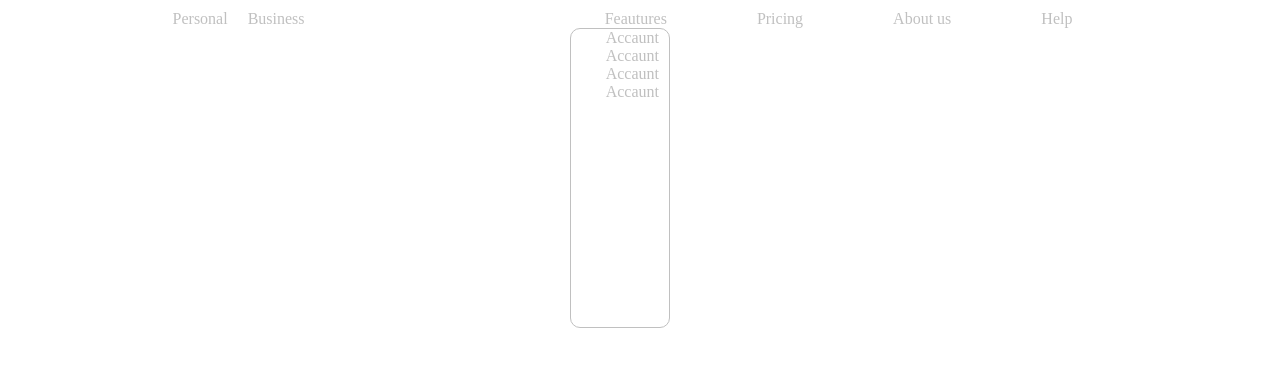
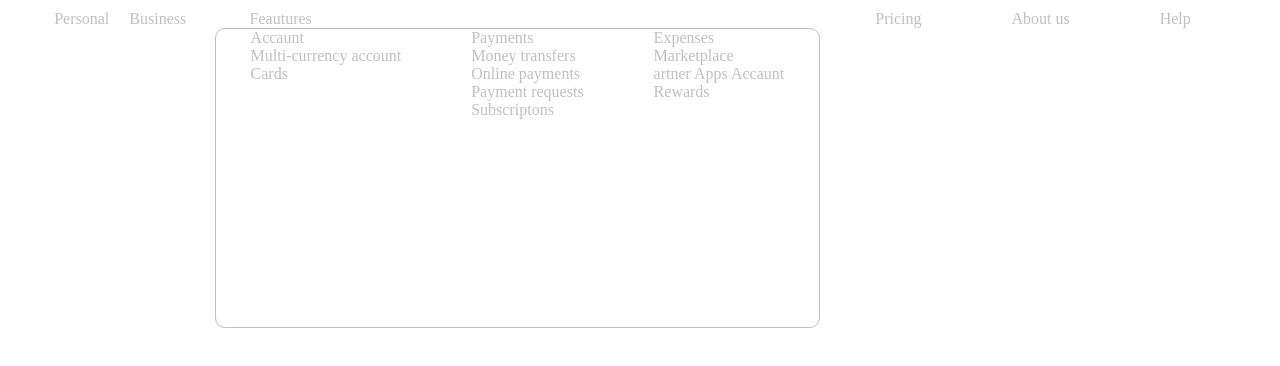
Before and after one commit to GiuseppeColucci/js-html-css-revolut, a plain HTML site: page index.html in a window 1280 px wide. Both pictures are taken after a click on the element "Feautures". Drawn offline with nearby package versions, Linux system fonts and the light colour scheme.

Commit message:
finito da migliorare la parte estetica

```diff
--- a/css/style.css
+++ b/css/style.css
@@ -38,7 +38,7 @@ span{
     border: 1px solid silver;
     border-radius: 10px;
     height: 300px;
-    width: 100px;
+    /* width: 100px; */
 }
 p,ul{
     color: silver;
--- a/index.html
+++ b/index.html
@@ -20,20 +20,59 @@
              <span  class="click">
                  <p>Feautures</p>
                  <div class="box-list active">
+                     <div class="prov container-flex">
+                        <div class="prov">
                             <ul>
                                 <li>
                                     Accaunt
                                 </li>
                                 <li>
+                                   Multi-currency account
+                               </li>
+                               <li>
+                                   Cards
+                               </li>
+
+                            </ul>
+                        </div>
+                        <div class="prov">
+
+                            <ul>
+                                <li>
+                                    Payments
+                                </li>
+                                <li>
+                                    Money transfers
+                               </li>
+                               <li>
+                                   Online payments
+                               </li>
+                               <li>
+                                   Payment requests
+                               </li>
+                               <li>
+                                    Subscriptons
+                                </li>
+                            </ul>
+                        </div>
+                        <div class="prov">
+
+                            <ul>
+                                <li>
+                                    Expenses
+                                </li>
+                                <li>
+                                   Marketplace
+                               </li>
+                               <li>artner Apps
                                    Accaunt
                                </li>
                                <li>
-                            Accaunt
-                        </li>
-                        <li>
-                            Accaunt
+                                   Rewards
                                </li>
                             </ul>
+                        </div>
+                     </div>
 
                  </div>
              </span>
--- a/js/main.js
+++ b/js/main.js
@@ -3,6 +3,12 @@ $(document).ready(function(){
 $('.click').click(function(){
     $(this).find('.box-list').toggle('.active')
 })
+$('p').hover(function(){
+    $(this).css("color", "black");
+},  function(){
+    $(this).css("color", "silver");
+})
+
 
 
 
```
Lines whose indentation alone changed are shown as unchanged.
